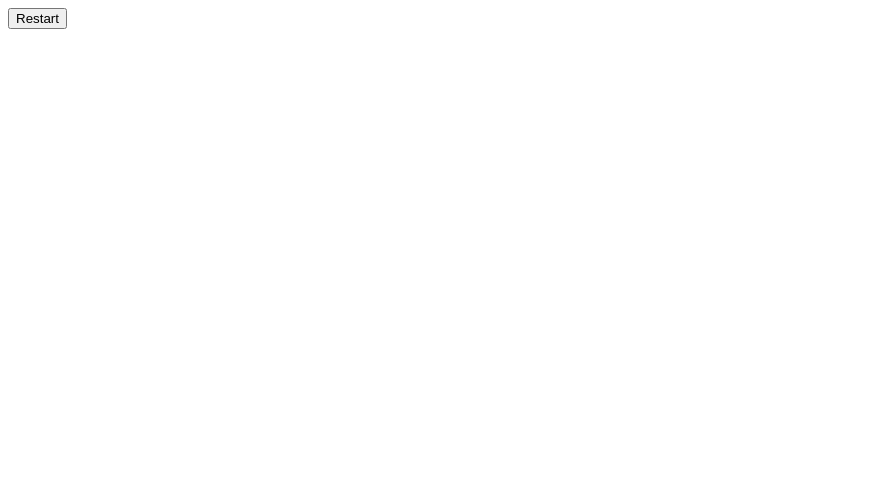
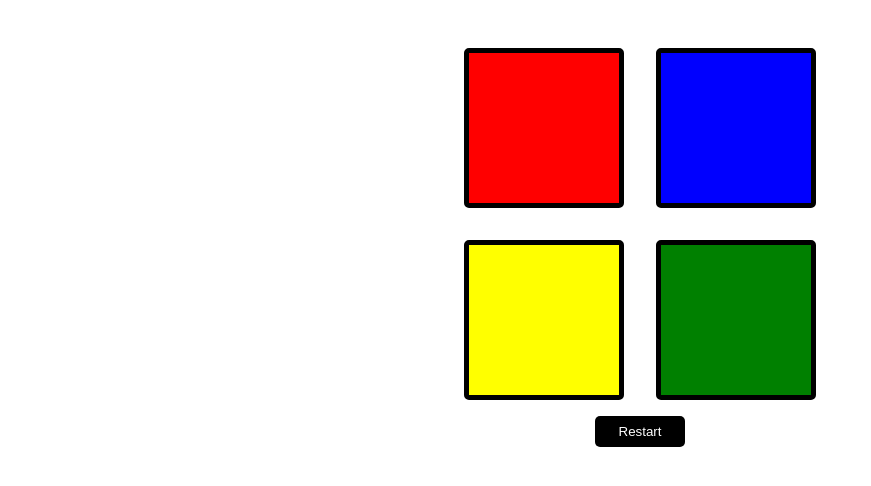
Before and after one commit to TmTanky/TmTanky-ColorGame, a plain HTML site: page index.html in a window 1280 px wide. Shown: the whole page, without its empty margins (0-871 px from the left). Drawn offline with Linux system fonts and the light colour scheme; the site is published under a folder, as on GitHub Pages, so addresses that start at the root find nothing.

```diff
--- a/index.html
+++ b/index.html
@@ -3,7 +3,7 @@
 <head>
     <meta charset="UTF-8">
     <meta name="viewport" content="width=device-width, initial-scale=1.0">
-    <link rel="stylesheet" href="/styles.css">
+    <link rel="stylesheet" href="styles.css">
     <title> Color Game </title>
 </head>
 <body>
@@ -26,7 +26,7 @@
     </div>
 
     <div class="btnarea">
-        <form action="/index.html">
+        <form action="index.html">
             <button type="submit" class="btn"> Restart </button>
         </form>
 
@@ -34,6 +34,6 @@
 
     </div>
 
-    <script src="/main.js"></script>
+    <script src="main.js"></script>
 </body>
 </html>
```
